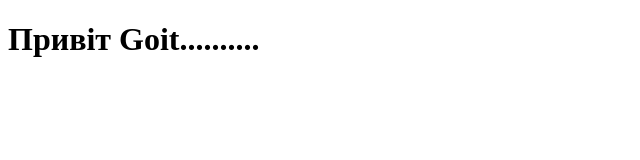
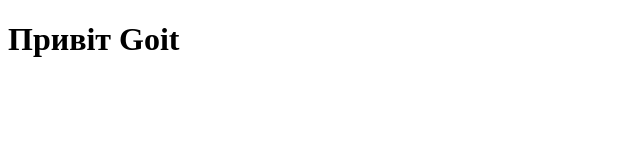
Before and after one commit to olegbezpalko74/Tutorial-1, a plain HTML site: page index.html in a window 1280 px wide. Shown: the full height of the page, 0-640 px from the left. Drawn offline with Linux system fonts and the light colour scheme.

Commit message:
update index.html

```diff
--- a/index.html
+++ b/index.html
@@ -7,6 +7,6 @@
     <title>Document</title>
 </head>
 <body>
-    <h1>Привіт Goit..........</h1>
+    <h1>Привіт Goit</h1>
 </body>
 </html>
```
